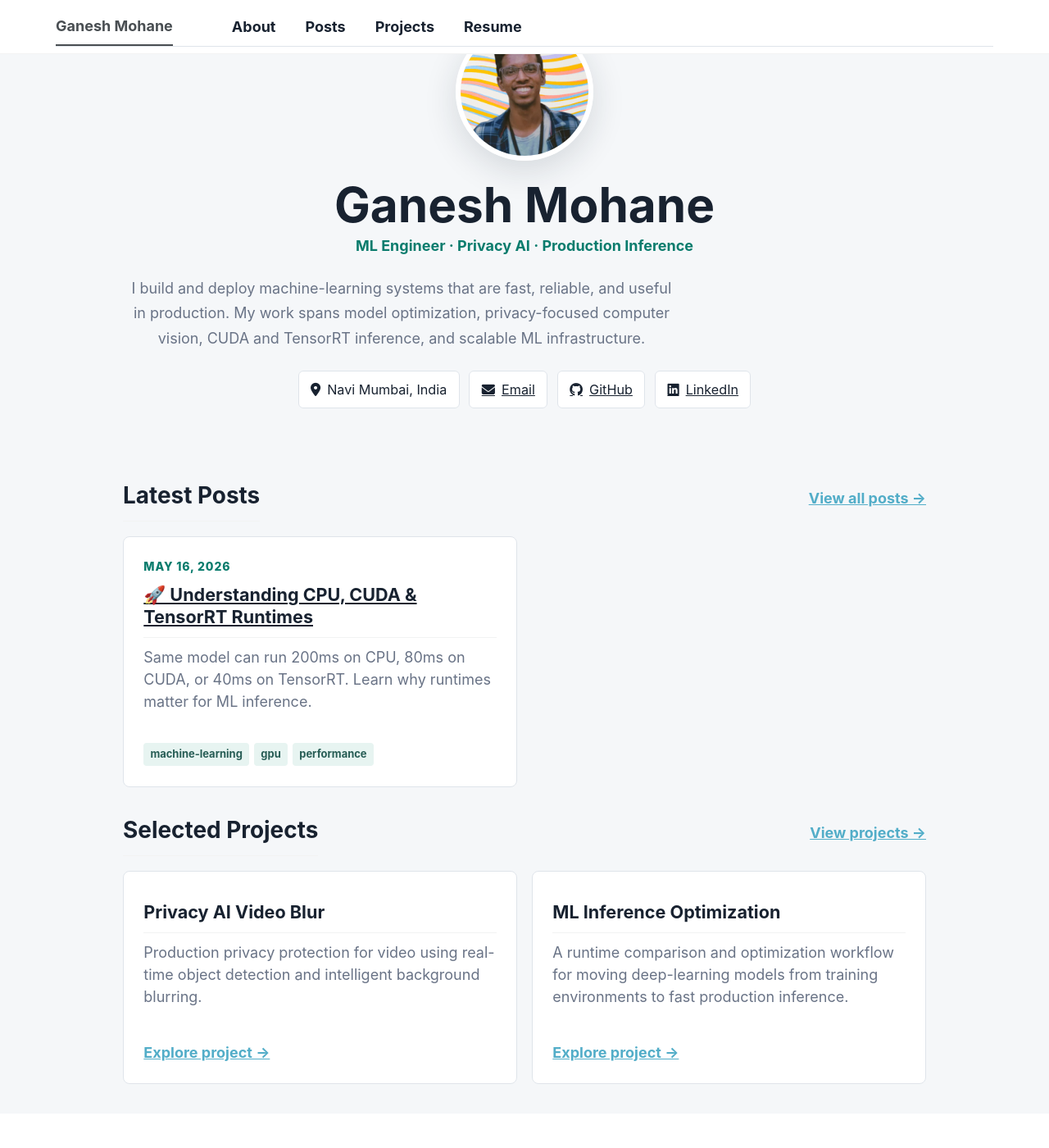
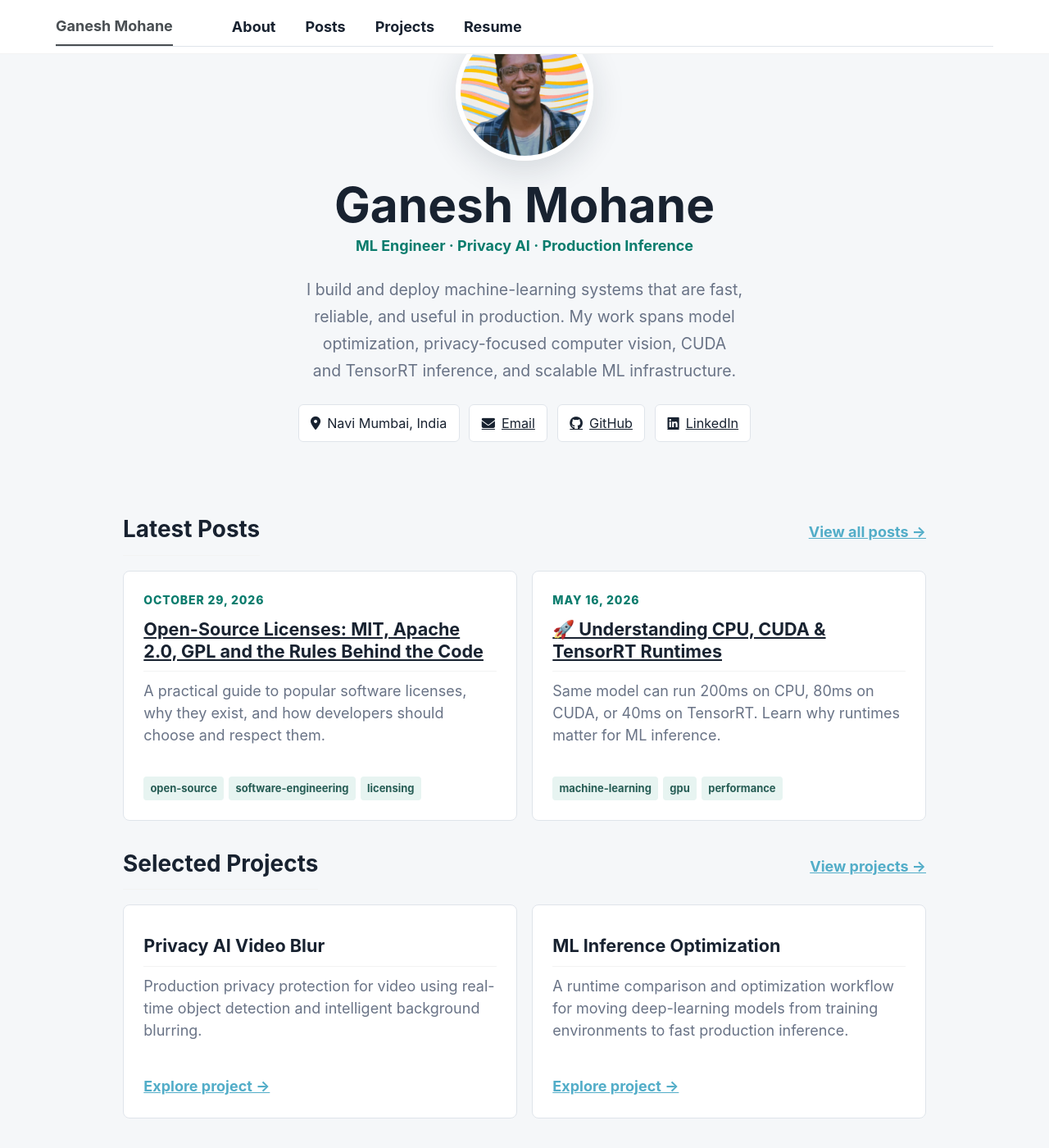
Before and after one commit to ganeshmohane/ganeshmohane.github.io, a Jekyll site: the page built from _pages/about.md, in a window 1280 px wide and 1400 px high, scrolled down 146 px. Shown: the whole window at 82% size. Built offline with Jekyll 4.4.1, drawn with Linux system fonts in a browser that asks for light colours; a script bundle is joined from its source files by our own code; library files that are not in the unit come from our copies; before the commit the page ends 1504 px from its top, so only the background shows below that; some of the changed lines change nothing that is shown.

Commit message:
new blog release

````diff
--- /dev/null
+++ b/_posts/2026-10-29-open-source-licenses.md
@@ -0,0 +1,203 @@
+---
+title: "Open-Source Licenses: MIT, Apache 2.0, GPL and the Rules Behind the Code"
+date: 2026-10-29
+permalink: /posts/open-source-licenses/
+tags:
+  - open-source
+  - software-engineering
+  - licensing
+  - developer-career
+categories:
+  - software-engineering
+excerpt: "A practical guide to popular software licenses, why they exist, and how developers should choose and respect them."
+---
+
+## Why software licenses exist
+
+Software is protected by copyright as soon as someone creates it. That means you generally need permission from the copyright holder before copying, modifying, distributing, or selling the software.
+
+An open-source license gives you that permission under clearly defined conditions.
+
+For example, a license might allow commercial use but require attribution. Another might require derivative works to use the same license. Without a license, code that appears in a public repository should not automatically be treated as free to reuse. It is simply publicly visible.
+
+This matters because modern applications are assembled from thousands of dependencies. Choosing or ignoring a license without understanding it can affect attribution, redistribution, patents, or source-code obligations.
+
+> This article provides general engineering guidance, not legal advice. For important commercial products, consult a qualified lawyer.
+
+---
+
+## MIT License
+
+The MIT License is short, permissive, and easy to understand. It allows people to use, copy, modify, merge, publish, distribute, sublicense, and sell the software.
+
+The main requirement is to include the copyright notice and license text in copies or substantial portions of the software.
+
+It is designed for projects that want to encourage broad adoption with very few restrictions.
+
+**Common examples:** React, Python libraries, Node.js packages, and many personal and open-source projects.
+
+**Choose MIT when:** you want a permissive library or developer tool to be used in almost any application.
+
+**The tradeoff:** users can place MIT-licensed code inside closed-source software, and they do not have to share their improvements.
+
+---
+
+## Apache License 2.0
+
+Apache 2.0 is also permissive, but it is longer and more detailed than MIT. It explicitly grants a patent license from contributors to users and includes language about patent retaliation if someone files patent claims against the project.
+
+It also asks redistributors to preserve notices and include a copy of the license. If a project includes an Apache-licensed `NOTICE` file, that information must generally be preserved where required by the license.
+
+**Common examples:** Kubernetes, TensorFlow, Apache Kafka, and many cloud-native projects.
+
+**Choose Apache 2.0 when:** your project is used by companies, involves patents, or needs clearer legal language for enterprise adoption.
+
+**The tradeoff:** Apache 2.0 is somewhat more complex than MIT and may require a more complete compliance process.
+
+---
+
+## BSD Licenses
+
+BSD licenses are permissive family licenses, originally associated with the Berkeley Software Distribution operating system. Their exact terms vary by version, but modern BSD licenses usually require copyright and license notices when redistributing source or binaries.
+
+The 2-Clause BSD License and 3-Clause BSD License are common. The additional clause in the three-clause version includes restrictions on using the names of contributors for endorsement.
+
+**Common examples:** FreeBSD, components of macOS, Go-related projects, and research software.
+
+**Choose BSD when:** you want a permissive license with slightly more explicit redistribution terms.
+
+---
+
+## GNU GPL and LGPL
+
+The GNU General Public License is a **copyleft** license. If GPL-covered software is distributed, derivative works generally must also be distributed under the GPL and must provide corresponding source code under the GPL terms.
+
+This model does not prevent commercial sales. Instead, it requires downstream redistribution to preserve the same freedom for users.
+
+GPL can be strong protection for an open-source project, but it can discourage use in proprietary products because teams may worry that it creates source-disclosure obligations.
+
+**LGPL** usually allows libraries under the LGPL to be linked by non-LGPL applications, with additional requirements depending on how the library is linked and distributed.
+
+The exact GPL version and surrounding facts matter, so consult legal guidance if distribution terms are important to your project.
+
+**Common examples:** Linux uses GPLv2, while components such as Git and many GNU tools use GNU licenses.
+
+---
+
+## Mozilla Public License 2.0
+
+The Mozilla Public License is a **file-level** copyleft license. Changes to MPL-covered files must remain under MPL when redistributed, while larger applications can combine them with proprietary code.
+
+It also provides a patent license and defines source-code distribution requirements.
+
+**Common example:** Mozilla Firefox.
+
+**Choose MPL when:** you want stronger sharing requirements than permissive licenses, but less broad copyleft than GPL.
+
+---
+
+## 0BSD and CC0
+
+The zero-clause BSD License, or **0BSD**, removes most attribution and redistribution conditions and allows the software to be used without legal strings.
+
+The Creative Commons **CC0 1.0 Universal** tool is a way for creators to waive copyright where legally possible. It is commonly used for data, documentation, and other creative works rather than a substitute for a software license unless the project owner understands the distinction.
+
+**Choose 0BSD when:** you want to maximize reuse while keeping code covered as software.
+
+**Choose CC0 when:** your goal is to dedicate data or a non-code creative work to the public domain as widely as the applicable law allows.
+
+The choice between "public domain" and "licensed for no restrictions" depends on local copyright law, so it is worth checking carefully.
+
+---
+
+## Why developers use licenses
+
+Licenses protect three groups:
+
+- **Creators**: retain authorship while explaining what others may do.
+- **Users**: receive predictable permission instead of uncertain informal usage.
+- **Businesses**: reduce legal uncertainty before shipping or distributing a product.
+
+A license cannot prevent every misuse, but it gives everyone a shared rulebook.
+
+---
+
+## How a new developer should choose a license
+
+Ask six questions before adding a license:
+
+1. Do you own or have permission to distribute every contribution?
+2. Do you want proprietary products to use the code freely?
+3. Do you want improvements returned to the community?
+4. Is patent protection important?
+5. Is the project a library, an application, documentation, or data?
+6. Can your employer or collaborators agree on the same license?
+
+For many small libraries, MIT is the simple default. For infrastructure and company-backed projects, Apache 2.0 is often attractive. For projects seeking strong source-sharing obligations, GPL may fit. For data and documentation, review dedicated options instead of automatically using a software license.
+
+A project should always contain the license file and avoid contradictory license choices in source files.
+
+---
+
+## How to respect another developer's code
+
+License compliance is about more than avoiding a lawsuit. It is respect for the people whose work is in the product.
+
+A responsible developer should:
+
+- **Read the license before copying dependencies or snippets.**
+- **Preserve copyright notices and license text.**
+- **Record third-party licenses in your application or repository.**
+- **Follow source, attribution, and distribution requirements.**
+- **Do not change or remove code headers just to hide its origin.**
+- **Review transitive dependencies, not only direct packages.**
+- **Do not upload someone else's private code to a public repository.**
+- **Check your employer's policies before contributing upstream.**
+- **Give credit where the license and community norms request it.**
+
+For package managers, use an automated license inventory or supply-chain tool. Add license checks to CI when possible, and involve your legal or security team if terms are unclear.
+
+---
+
+## The simpler workflow
+
+A clean workflow for software reuse is:
+
+```text
+1. Identify the dependency and its license.
+2. Check whether your product distributes source, binaries, or a hosted service.
+3. Verify attribution and notice requirements.
+4. Keep an approved dependency inventory.
+5. Use the license text in releases and source distributions.
+6. Review conflicts or weakly licensed dependencies.
+```
+
+The fact that code is available on GitHub does not make it open source unless the repository clearly includes an applicable license.
+
+---
+
+## Popular license comparison
+
+| License | Restrictions | Copyleft | Patent clause | Typical choice |
+|---|---:|---:|---:|---|
+| MIT | Attribution | No | No explicit clause | Small libraries and tools |
+| Apache 2.0 | Notices, license inclusion | No | Yes | Enterprise and infrastructure |
+| BSD | Copyright and notices | No | Depends on version | Permissive projects |
+| GPL | Source-sharing requirements | Yes, broad | License includes terms | Strong open-source sharing |
+| LGPL | Library and distribution terms | Limited | License includes terms | Libraries |
+| MPL 2.0 | Source-sharing for MPL files | Yes, file-level | Yes | Codebases mixing proprietary and open code |
+| 0BSD | Almost none | No | No explicit clause | Maximum reuse |
+
+License compatibility is not guaranteed just because two licenses are permissive. When combining libraries or distributing modified software, inspect the full license texts and project policies.
+
+---
+
+## Final takeaway
+
+Licenses are not paperwork that appears after engineering is finished. They are part of how software is designed, shared, distributed, and respected.
+
+As a new developer, your goal is not to memorize every legal clause. It is to know that code has rules, check those rules early, preserve the contributions of others, and give maintainers the same care you would want for your own work.
+
+When choosing a license for your project, make the decision deliberately. Add the license file. Explain the choice in your documentation. If the project grows into a company or commercial product, seek qualified legal advice.
+
+**Good code can be reused. Good developers make sure it is reused responsibly.**
--- a/assets/css/custom.scss
+++ b/assets/css/custom.scss
@@ -34,15 +34,19 @@ body { background: var(--paper); color: var(--ink); }
 }
 .home-hero h1 { margin: 0 0 .35rem; font-size: clamp(2rem, 5vw, 3.25rem); line-height: 1.05; }
 .home-role { color: var(--accent); font-size: 1.05rem; font-weight: 700; margin-bottom: .8rem; }
-.home-summary {
-  width: min(680px, 100%);
-  margin: 0 auto 1.35rem;
+.home-page .home-hero .home-summary {
+  display: block;
+  width: min(680px, calc(100% - 2rem));
+  margin-left: auto;
+  margin-right: auto;
+  margin-bottom: 1.35rem;
   text-align: center;
   text-wrap: balance;
   line-height: 1.7;
   font-size: 1.08rem;
   color: var(--muted);
 }
+#theme-toggle, .theme-toggle, [id="theme-toggle"] { display: none !important; }
 .home-links { display: flex; justify-content: center; flex-wrap: wrap; gap: .65rem; }
 .home-links a, .home-links span {
   display: inline-flex;
--- a/assets/js/_main.js
+++ b/assets/js/_main.js
@@ -90,18 +90,6 @@ $(document).ready(function () {
   const scssLarge = 925;          // pixels, from /_sass/_themes.scss
   const scssMastheadHeight = 70;  // pixels, from the current theme (e.g., /_sass/theme/_default.scss)
 
-  // If the user hasn't chosen a theme, follow the OS preference
-  setTheme();
-  window.matchMedia('(prefers-color-scheme: dark)')
-        .addEventListener("change", (e) => {
-          if (!localStorage.getItem("theme")) {
-            setTheme(e.matches ? "dark" : "light");
-          }
-        });
-
-  // Enable the theme toggle
-  $('#theme-toggle').on('click', toggleTheme);
-
   // Enable the sticky footer
   var bumpIt = function () {
     $("body").css("padding-bottom", "0");
````
